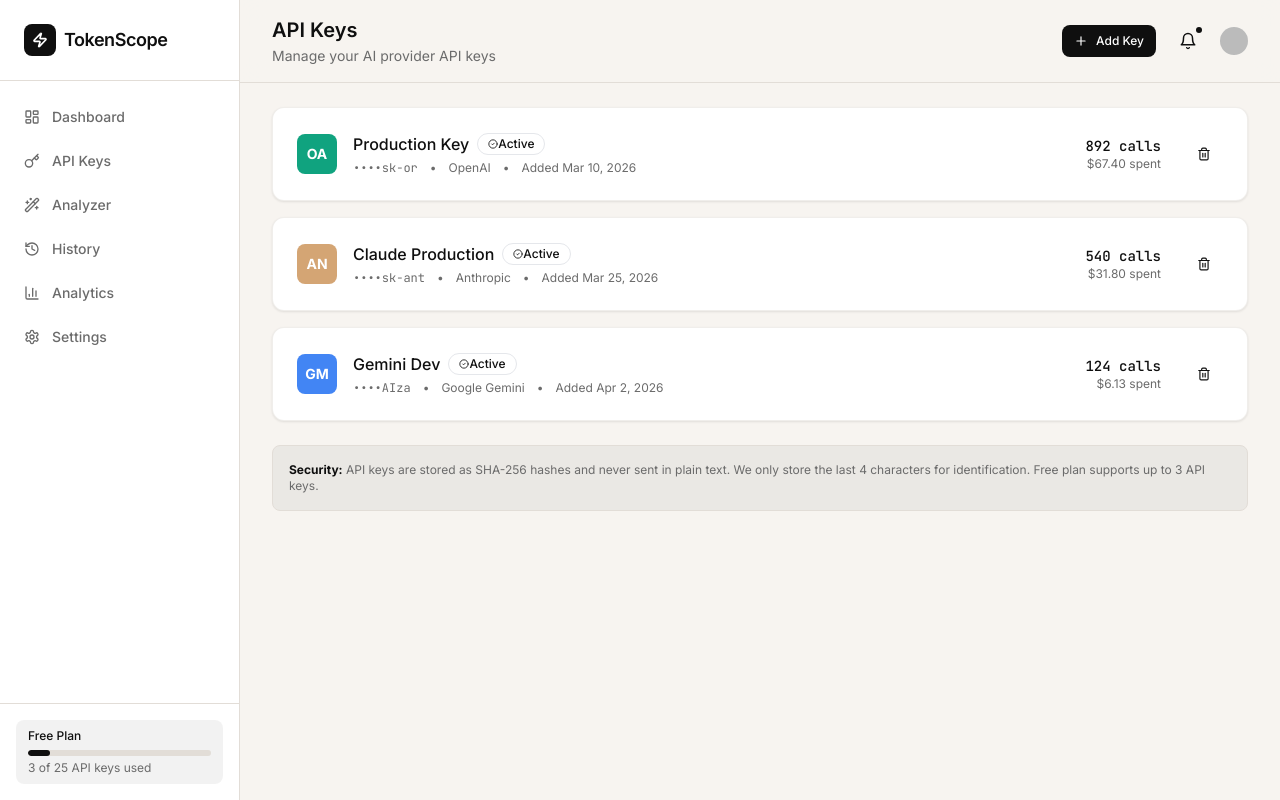
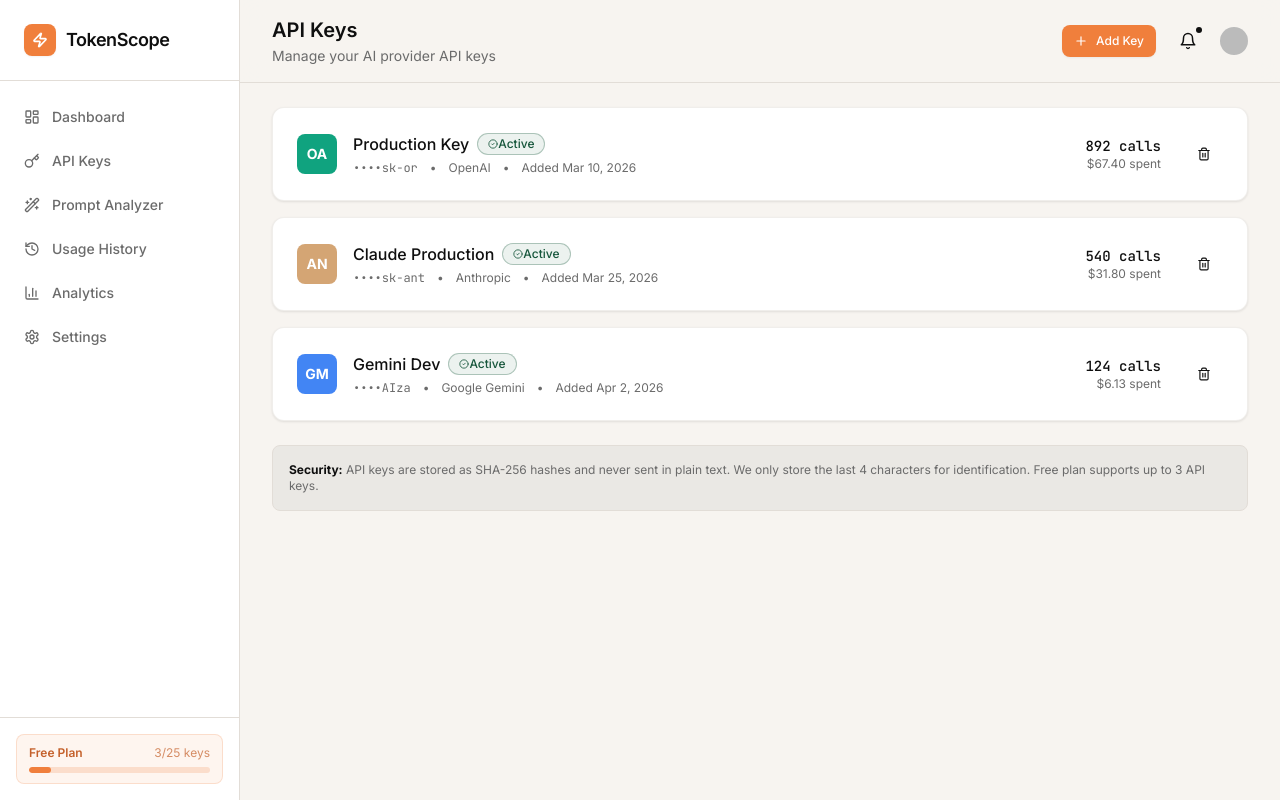
Before and after one commit to imthegoodboy/TokenScope, a Next.js app in the folder frontend/: page /keys in a window 1280 px wide. Built offline with nearby package versions, Linux system fonts and the light colour scheme; no server answers; sample sign-in values are in the browser's storage; some icons are missing.

Commit message:
side bar error is fixed and wokring smoothly

```diff
--- a/frontend/components/layout/sidebar.tsx
+++ b/frontend/components/layout/sidebar.tsx
@@ -11,13 +11,14 @@ import {
   BarChart3,
   Settings,
   Zap,
+  GitBranch,
 } from "lucide-react";
 
 const navItems = [
   { href: "/dashboard", label: "Dashboard", icon: LayoutDashboard },
   { href: "/dashboard/keys", label: "API Keys", icon: Key },
-  { href: "/dashboard/analyzer", label: "Analyzer", icon: Wand2 },
-  { href: "/dashboard/history", label: "History", icon: History },
+  { href: "/dashboard/analyzer", label: "Prompt Analyzer", icon: Wand2 },
+  { href: "/dashboard/history", label: "Usage History", icon: History },
   { href: "/dashboard/analytics", label: "Analytics", icon: BarChart3 },
   { href: "/dashboard/settings", label: "Settings", icon: Settings },
 ];
@@ -29,13 +30,15 @@ export function Sidebar() {
     <aside className="w-60 min-h-screen bg-surface border-r border-black-border flex flex-col">
       {/* Logo */}
       <div className="px-6 py-6 border-b border-black-border">
-        <Link href="/dashboard" className="flex items-center gap-2">
-          <div className="w-8 h-8 bg-black rounded-lg flex items-center justify-center">
+        <Link href="/dashboard" className="flex items-center gap-2.5">
+          <div className="w-8 h-8 bg-jaffa rounded-lg flex items-center justify-center shadow-sm">
             <Zap size={16} className="text-white" strokeWidth={2.5} />
           </div>
-          <span className="font-semibold text-lg text-black tracking-tight">
-            TokenScope
-          </span>
+          <div>
+            <span className="font-semibold text-lg text-black tracking-tight">
+              TokenScope
+            </span>
+          </div>
         </Link>
       </div>
 
@@ -54,7 +57,7 @@ export function Sidebar() {
               className={cn(
                 "flex items-center gap-3 px-3 py-2.5 rounded-lg text-sm font-medium transition-all duration-200",
                 isActive
-                  ? "bg-black text-white"
+                  ? "bg-jaffa text-white shadow-sm"
                   : "text-black-muted hover:text-black hover:bg-black/5"
               )}
             >
@@ -65,14 +68,19 @@ export function Sidebar() {
         })}
       </nav>
 
-      {/* Footer */}
+      {/* Footer - Plan */}
       <div className="px-4 py-4 border-t border-black-border">
-        <div className="px-3 py-2 rounded-lg bg-black/5">
-          <p className="text-xs font-medium text-black">Free Plan</p>
-          <div className="mt-1.5 h-1.5 bg-black-border rounded-full overflow-hidden">
-            <div className="h-full bg-black rounded-full" style={{ width: "12%" }} />
+        <div className="px-3 py-2.5 rounded-lg bg-jaffa-bg border border-jaffa/20">
+          <div className="flex items-center justify-between mb-1.5">
+            <p className="text-xs font-semibold text-jaffa-dark">Free Plan</p>
+            <p className="text-xs text-jaffa-dark opacity-70">3/25 keys</p>
           </div>
-          <p className="text-xs text-black-muted mt-1">3 of 25 API keys used</p>
+          <div className="h-1.5 bg-jaffa/20 rounded-full overflow-hidden">
+            <div
+              className="h-full bg-jaffa rounded-full transition-all duration-500"
+              style={{ width: "12%" }}
+            />
+          </div>
         </div>
       </div>
     </aside>
--- a/frontend/components/ui/badge.tsx
+++ b/frontend/components/ui/badge.tsx
@@ -9,11 +9,13 @@ const badgeVariants = cva(
       variant: {
         default: "border-black-border bg-black/5 text-black",
         black: "bg-black text-white border-transparent",
-        success: "border-success/30 bg-success/10 text-success",
+        success: "border-green/30 bg-green-bg text-green",
         danger: "border-danger/30 bg-danger/10 text-danger",
-        openai: "border-[#10A37F]/30 bg-[#10A37F]/10 text-[#10A37F]",
-        anthropic: "border-[#D4A574]/30 bg-[#D4A574]/10 text-[#A0673A]",
-        gemini: "border-[#4285F4]/30 bg-[#4285F4]/10 text-[#4285F4]",
+        warning: "border-warning/30 bg-warning/10 text-warning",
+        jaffa: "bg-jaffa-bg text-jaffa-dark border-jaffa/30",
+        openai: "bg-jaffa-bg text-jaffa-dark border-jaffa/30",
+        anthropic: "bg-green-bg text-green border-green/30",
+        gemini: "bg-navy-bg text-navy border-navy/30",
       },
     },
     defaultVariants: {
--- a/frontend/components/ui/button.tsx
+++ b/frontend/components/ui/button.tsx
@@ -3,14 +3,15 @@ import { cva, type VariantProps } from "class-variance-authority";
 import { cn } from "@/lib/utils";
 
 const buttonVariants = cva(
-  "inline-flex items-center justify-center gap-2 whitespace-nowrap rounded-lg text-sm font-medium transition-all duration-200 focus-visible:outline-none focus-visible:ring-2 focus-visible:ring-black focus-visible:ring-offset-2 disabled:pointer-events-none disabled:opacity-50 cursor-pointer",
+  "inline-flex items-center justify-center gap-2 whitespace-nowrap rounded-lg text-sm font-medium transition-all duration-200 focus-visible:outline-none focus-visible:ring-2 focus-visible:ring-jaffa focus-visible:ring-offset-2 disabled:pointer-events-none disabled:opacity-50 cursor-pointer",
   {
     variants: {
       variant: {
-        default: "bg-black text-white hover:bg-black/80 active:scale-[0.98]",
+        default: "bg-jaffa text-white hover:bg-jaffa-dark active:scale-[0.98] shadow-sm",
         outline: "border border-black-border bg-transparent text-black hover:bg-black/5 active:scale-[0.98]",
         ghost: "text-black hover:bg-black/5 active:scale-[0.98]",
         danger: "bg-danger text-white hover:bg-danger/90 active:scale-[0.98]",
+        jaffa: "bg-jaffa text-white hover:bg-jaffa-dark active:scale-[0.98] shadow-sm",
       },
       size: {
         default: "h-10 px-4 py-2",
```
